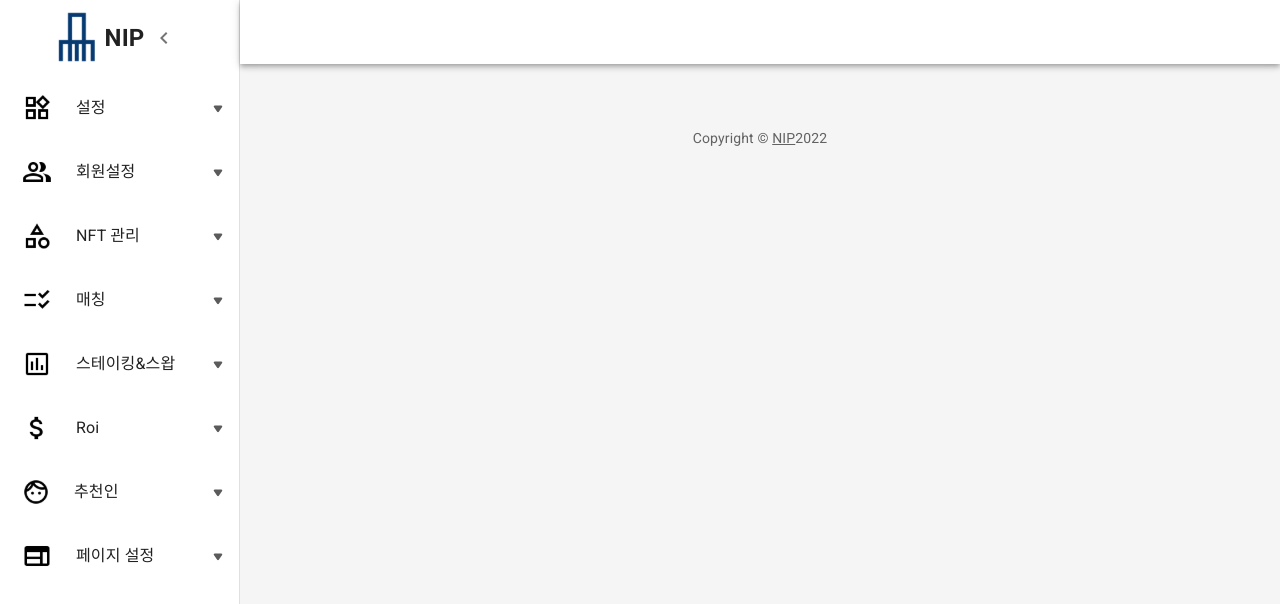
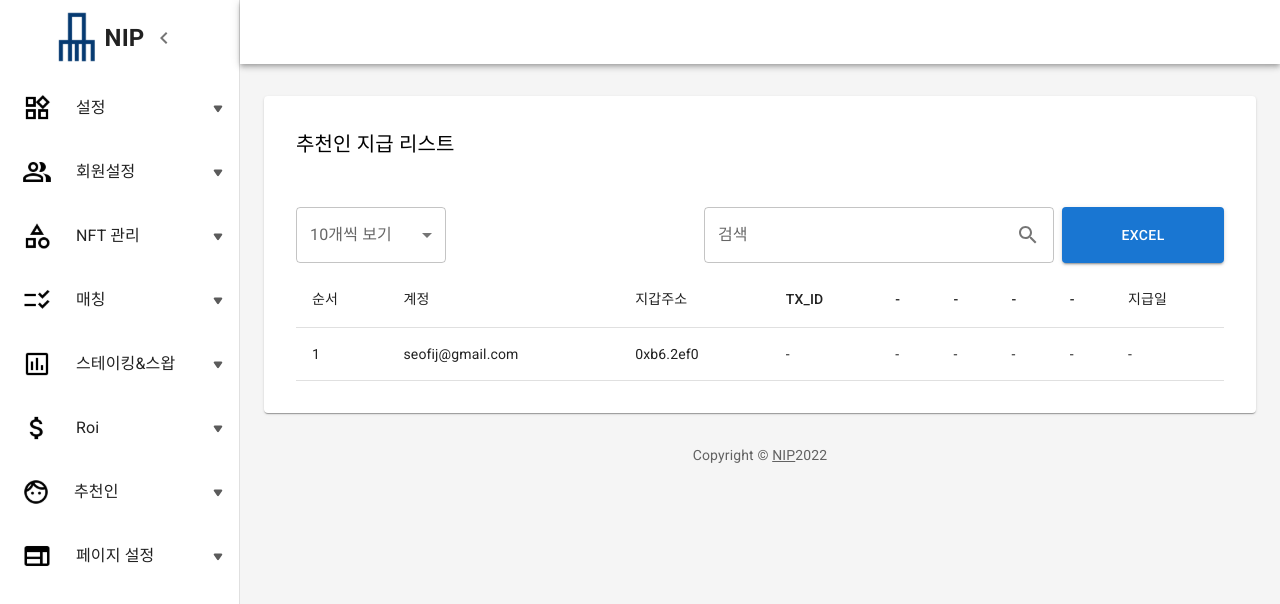
Before and after one commit to chainlabs21/nip-admin-20220128, a React (Create React App) app: page /payment-details in a window 1280 px wide. Shown: the top 604 px of the page. Built offline with nearby package versions, Linux system fonts and the light colour scheme.

Commit message:
update payment-details

```diff
--- a/src/Routers.tsx
+++ b/src/Routers.tsx
@@ -31,6 +31,7 @@ import AbleMatchingList from './page/able-matching-list/AbleMatchingList'
 import SwapStatus from './page/swap-status/SwapStatus'
 import RoiPaymentDetails from './page/roi-payment-details/RoiPaymentDetails'
 import RoiManaging from './page/roi-managing/RoiManaging'
+import PaymentDetails from './page/payment-details/payment-details'
 
 const Routers = () => {
   return (
@@ -67,6 +68,8 @@ const Routers = () => {
       <Route path="/roi-payment-details" element={<RoiPaymentDetails />} />
       <Route path="/roi-managing" element={<RoiManaging />} />
 
+      <Route path="/payment-details" element={<PaymentDetails />} />
+
       <Route path="/" element={<Main />} />
       <Route path="/owners" element={<Owners />} />
       <Route path="/privilege" element={<Privilege />} />
--- /dev/null
+++ b/src/page/payment-details/payment-details.tsx
@@ -0,0 +1,126 @@
+import React from 'react'
+import SelectViewer from '../../components/select-viewer/SelectViewer'
+import Searches from '../../components/input/search/Searches'
+import ContainedButton from '../../components/input/button/ContainedButton'
+import TableDefault from '../../components/table/TableDefault'
+import Papers from '../../components/paper/Papers'
+import BasicDateRangePicker from '../../components/date-range/DateRangePicker'
+
+const tableSet = [
+  {
+    field: '순서',
+  },
+  {
+    field: '계정',
+  },
+  {
+    field: '지갑주소',
+  },
+  {
+    field: 'TX_ID',
+  },
+  {
+    field: '-',
+  },
+  {
+    field: '-',
+  },
+  {
+    field: '-',
+  },
+  {
+    field: '-',
+  },
+  {
+    field: '지급일',
+  },
+]
+
+const testField = [
+  {
+    field: '1',
+  },
+  {
+    field: 'seofij@gmail.com',
+  },
+  {
+    field: '0xb6.2ef0',
+  },
+  {
+    field: '-',
+  },
+  {
+    field: '-',
+  },
+  {
+    field: '-',
+  },
+  {
+    field: '-',
+  },
+  {
+    field: '-',
+  },
+  {
+    field: '-',
+  },
+]
+
+const PaymentDetails = () => {
+  return (
+    <>
+      <Papers title="추천인 지급 리스트">
+        <section
+          style={{
+            padding: '1rem',
+          }}
+        >
+          <div
+            style={{
+              display: 'flex',
+              alignItems: 'center',
+              justifyContent: 'space-between',
+            }}
+          >
+            <article
+              style={{
+                width: '150px',
+              }}
+            >
+              <SelectViewer
+                title="10개씩 보기"
+                menu={[
+                  {
+                    value: 10,
+                    label: '10개씩 보기',
+                  },
+                  { value: 20, label: '20개씩 보기' },
+                ]}
+              />
+            </article>
+
+            <article
+              style={{
+                marginLeft: '1rem',
+                display: 'flex',
+                alignItems: 'center',
+                justifyContent: 'flex-end',
+                width: '700px',
+              }}
+            >
+              <BasicDateRangePicker />
+              <Searches />
+              <ContainedButton subject="EXCEL" />
+            </article>
+          </div>
+
+          <div>
+            <TableDefault columns={tableSet} testFields={testField} />
+          </div>
+        </section>
+      </Papers>
+    </>
+  )
+}
+
+export default PaymentDetails
```
